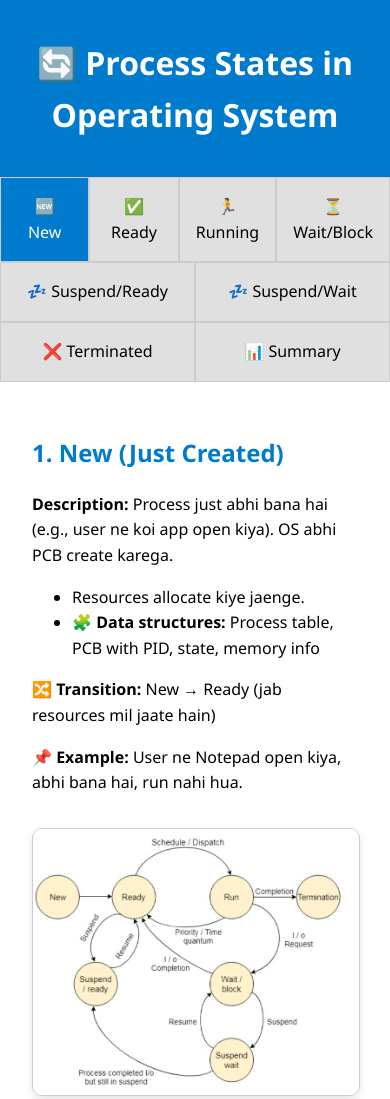
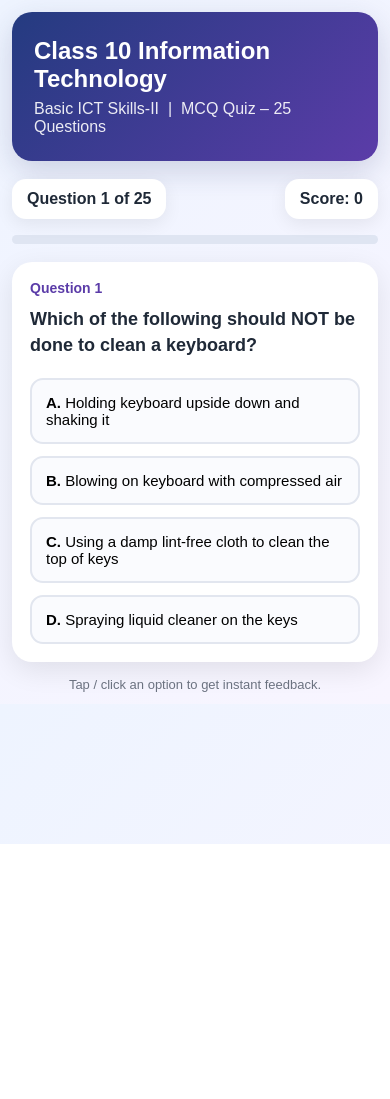
Before and after one commit to Amans2423/my-tech-page, a plain HTML site: page index.html in a window 390 px wide. Shown: the top 1099 px of the page. After the commit the page ends 844 px from the top, so only its background shows below. Drawn offline with Linux system fonts and the light colour scheme.

Commit message:
index.html

```diff
--- a/index.html
+++ b/index.html
@@ -1,202 +1,331 @@
 <!DOCTYPE html>
 <html lang="en">
 <head>
-  <meta charset="UTF-8" />
-  <meta name="viewport" content="width=device-width, initial-scale=1.0"/>
-  <title>Process States in Operating System</title>
+<meta charset="UTF-8">
+<meta name="viewport" content="width=device-width, initial-scale=1.0">
+<title>Class 10 IT – MCQ Quiz</title>
 <style>
-    body {
-      font-family: 'Segoe UI', sans-serif;
-      line-height: 1.6;
-      margin: 0;
-      padding: 0;
-      background: #f2f2f2;
+  *{box-sizing:border-box}
+  body{
+    margin:0;
+    font-family:Arial,Helvetica,sans-serif;
+    background:linear-gradient(135deg,#eef4ff,#f8f5ff);
+    color:#1f2937;
   }
-    header {
-      background: #007acc;
-      color: white;
-      padding: 1rem;
-      text-align: center;
+  .wrap{max-width:900px;margin:auto;padding:20px}
+  .header{
+    background:linear-gradient(135deg,#243b80,#5b3ca8);
+    color:white;border-radius:20px;padding:25px 22px;
+    box-shadow:0 10px 30px rgba(40,50,100,.18);
+    margin-bottom:18px;
   }
-    .tab-container {
-      display: flex;
-      flex-wrap: wrap;
-      justify-content: center;
-      background: #fff;
+  .header h1{margin:0 0 7px;font-size:30px}
+  .header p{margin:0;opacity:.9}
+  .topbar{
+    display:flex;gap:12px;align-items:center;justify-content:space-between;
+    margin-bottom:16px;flex-wrap:wrap;
   }
-    .tab-button {
-      flex: 1;
-      padding: 1rem;
-      cursor: pointer;
-      background: #e0e0e0;
-      border: 1px solid #ccc;
-      text-align: center;
-      transition: background 0.3s, color 0.3s;
+  .progress-box,.score-box{
+    background:white;border-radius:14px;padding:11px 15px;
+    box-shadow:0 5px 18px rgba(0,0,0,.07);font-weight:bold;
   }
-    .tab-button:hover,
-    .tab-button.active {
-      background: #007acc;
-      color: white;
+  .progress{height:9px;background:#dfe5f2;border-radius:10px;overflow:hidden;margin:0 0 18px}
+  .progress span{display:block;height:100%;width:0;background:#5b3ca8;transition:.3s}
+  .card{
+    background:white;border-radius:20px;padding:25px;
+    box-shadow:0 8px 28px rgba(0,0,0,.09);
   }
-    .tab-content {
-      display: none;
-      padding: 2rem;
-      background: white;
-      animation: fadeIn 0.4s ease-in-out;
+  .qno{font-size:14px;font-weight:bold;color:#5b3ca8;margin-bottom:10px}
+  .question{font-size:21px;line-height:1.45;font-weight:700;margin-bottom:20px}
+  .options{display:grid;gap:12px}
+  button.option{
+    width:100%;text-align:left;border:2px solid #e2e6ef;background:#fafbfe;
+    border-radius:13px;padding:15px 16px;font-size:16px;cursor:pointer;
+    transition:.18s;touch-action:manipulation;
   }
-    .tab-content.active {
-      display: block;
+  button.option:hover:not(:disabled){border-color:#7254c7;background:#f4f0ff;transform:translateY(-1px)}
+  button.option:disabled{cursor:default}
+  button.correct{background:#dcfce7!important;border-color:#16a34a!important;color:#166534}
+  button.wrong{background:#fee2e2!important;border-color:#dc2626!important;color:#991b1b}
+  .feedback{
+    min-height:48px;margin-top:18px;border-radius:12px;padding:13px 15px;
+    font-weight:bold;display:none;
   }
-    h2 {
-      color: #007acc;
+  .feedback.show{display:block}
+  .feedback.good{background:#ecfdf5;color:#166534}
+  .feedback.bad{background:#fff1f2;color:#9f1239}
+  .next{
+    margin-top:18px;width:100%;padding:14px;border:0;border-radius:13px;
+    background:#243b80;color:white;font-size:17px;font-weight:bold;cursor:pointer;
+    display:none;touch-action:manipulation;
   }
-    pre {
-      background: #f4f4f4;
-      padding: 1rem;
-      overflow-x: auto;
+  .next:hover{background:#1b2f68}
+  .result{text-align:center;display:none}
+  .result h2{font-size:30px;margin:5px 0 10px}
+  .result .big{font-size:52px;font-weight:800;color:#5b3ca8;margin:12px 0}
+  .restart{
+    padding:14px 25px;border:0;border-radius:12px;background:#5b3ca8;
+    color:white;font-weight:bold;font-size:16px;cursor:pointer;
   }
-    img.diagram {
-      max-width: 100%;
-      height: auto;
-      margin-top: 1rem;
-      margin-bottom: 1rem;
-      border: 1px solid #ccc;
-      border-radius: 10px;
-      box-shadow: 0 4px 8px rgba(0,0,0,0.1);
-    }
-
-    @keyframes fadeIn {
-      from {opacity: 0;}
-      to {opacity: 1;}
+  .note{font-size:13px;color:#6b7280;margin-top:15px;text-align:center}
+  @media(max-width:600px){
+    .wrap{padding:12px}
+    .header h1{font-size:24px}
+    .card{padding:18px}
+    .question{font-size:18px}
+    button.option{font-size:15px;padding:14px}
   }
 </style>
 </head>
 <body>
-  <header>
-    <h1>🔄 Process States in Operating System</h1>
-  </header>
-
-  <div class="tab-container">
-    <div class="tab-button active" onclick="showTab('new')">🆕 New</div>
-    <div class="tab-button" onclick="showTab('ready')">✅ Ready</div>
-    <div class="tab-button" onclick="showTab('running')">🏃 Running</div>
-    <div class="tab-button" onclick="showTab('wait')">⏳ Wait/Block</div>
-    <div class="tab-button" onclick="showTab('suspend_ready')">💤 Suspend/Ready</div>
-    <div class="tab-button" onclick="showTab('suspend_wait')">💤 Suspend/Wait</div>
-    <div class="tab-button" onclick="showTab('terminated')">❌ Terminated</div>
-    <div class="tab-button" onclick="showTab('summary')">📊 Summary</div>
+<div class="wrap">
+  <div class="header">
+    <h1>Class 10 Information Technology</h1>
+    <p>Basic ICT Skills-II &nbsp;|&nbsp; MCQ Quiz – 25 Questions</p>
   </div>
 
-  <div id="new" class="tab-content active">
-    <h2>1. New (Just Created)</h2>
-    <p><strong>Description:</strong> Process just abhi bana hai (e.g., user ne koi app open kiya). OS abhi PCB create karega.</p>
-    <ul>
-      <li>Resources allocate kiye jaenge.</li>
-      <li>🧩 <strong>Data structures:</strong> Process table, PCB with PID, state, memory info</li>
-    </ul>
-    <p><strong>🔀 Transition:</strong> New → Ready (jab resources mil jaate hain)</p>
-    <p><strong>📌 Example:</strong> User ne Notepad open kiya, abhi bana hai, run nahi hua.</p>
-    <img src="psd.JPG" alt="Process State Diagram" class="diagram" />
+  <div class="topbar">
+    <div class="progress-box" id="counter">Question 1 of 25</div>
+    <div class="score-box" id="score">Score: 0</div>
+  </div>
+  <div class="progress"><span id="bar"></span></div>
+
+  <div class="card" id="quizCard">
+    <div class="qno" id="qno"></div>
+    <div class="question" id="question"></div>
+    <div class="options" id="options"></div>
+    <div class="feedback" id="feedback"></div>
+    <button class="next" id="nextBtn" onclick="nextQuestion()">Next Question →</button>
   </div>
 
-  <div id="ready" class="tab-content">
-    <h2>2. Ready (Waiting for CPU)</h2>
-    <p>Process run hone ke liye ready hai, par CPU busy hai.</p>
-    <ul>
-      <li>🧩 <strong>Data Structure:</strong> Ready Queue (FIFO, Priority Queue)</li>
-      <li>🔀 Ready → Run (CPU milta hai)</li>
-      <li>🔀 Ready → Suspend Ready (Memory pressure)</li>
-    </ul>
-    <p><strong>📌 Example:</strong> Notepad CPU ke liye wait kar raha hai.</p>
+  <div class="card result" id="result">
+    <h2>Quiz Completed! 🎉</h2>
+    <div class="big" id="finalScore"></div>
+    <p id="message"></p>
+    <button class="restart" onclick="restartQuiz()">Try Again</button>
   </div>
 
-  <div id="running" class="tab-content">
-    <h2>3. Running (Currently Executing)</h2>
-    <p>Process ko CPU mil gaya hai, ab execution ho raha hai.</p>
-    <ul>
-      <li>Dispatcher assigns CPU</li>
-      <li>Context Switching when needed</li>
-    </ul>
-    <p><strong>🔀 Transitions:</strong> Run → Terminate / Wait / Ready</p>
-    <p><strong>📌 Example:</strong> Aap Notepad me type kar rahe ho.</p>
-  </div>
-
-  <div id="wait" class="tab-content">
-    <h2>4. Wait / Block</h2>
-    <p>Process I/O ke liye wait kar raha hai. Jab tak I/O complete nahi hota, wait state me rahega.</p>
-    <ul>
-      <li>🧩 I/O Wait List</li>
-      <li>🔀 Wait → Ready (I/O complete)</li>
-      <li>🔀 Wait → Suspend Wait (Low Memory)</li>
-    </ul>
-  </div>
-
-  <div id="suspend_ready" class="tab-content">
-    <h2>5. Suspend / Ready</h2>
-    <p>Process ready hai par RAM me jagah nahi thi, to disk me bhej diya gaya.</p>
-    <ul>
-      <li>🧩 Virtual Memory, Swapping</li>
-      <li>🔀 Suspend Ready → Ready (RAM me jagah milne par)</li>
-      <li><strong>📌 Example:</strong> Student presentation ke liye ready par class full hai.</li>
-    </ul>
-  </div>
-
-  <div id="suspend_wait" class="tab-content">
-    <h2>6. Suspend / Wait</h2>
-    <p>Process I/O ke wait me tha aur RAM bhi kam thi to disk me bhej diya.</p>
-    <ul>
-      <li>🔀 Suspend Wait → Wait / Suspend Ready</li>
-      <li>🧩 Swap Space Table</li>
-      <li><strong>📌 Example:</strong> Printer ke liye wait karte hue bahar bhej diya gaya.</li>
-    </ul>
-  </div>
-
-  <div id="terminated" class="tab-content">
-    <h2>7. Terminated (Finished)</h2>
-    <p>Process complete ho gaya ya terminate kar diya gaya.</p>
-    <ul>
-      <li>OS PCB delete karta hai, resources free hote hain.</li>
-    </ul>
-  </div>
-
-  <div id="summary" class="tab-content">
-    <h2>📊 Transitions & Summary</h2>
-    <img src="psd.JPG" alt="Process State Diagram" class="diagram" />
-    <pre>
-From               → To                 Reason
------------------------------------------------
-New               → Ready              PCB created
-Ready             → Run                Dispatcher selects
-Run               → Wait               I/O Request
-Run               → Ready              Time slice over
-Run               → Terminate          Finished
-Wait              → Ready              I/O complete
-Ready             → Suspend Ready      RAM full
-Wait              → Suspend Wait       RAM full
-Suspend Wait      → Wait               Swapped in
-Suspend Wait      → Suspend Ready      I/O done
-Suspend Ready     → Ready              RAM available
-    </pre>
-    <h3>🧮 Scheduling & Memory</h3>
-    <ul>
-      <li>Ready Queue: CPU-bound, FIFO/Priority</li>
-      <li>I/O Queue: Device specific</li>
-      <li>Swap Space: Suspended processes</li>
-      <li>PCB Table: Process metadata</li>
-    </ul>
-    <h3>🌐 Virtual Memory</h3>
-    <p>RAM full hone par processes ko disk pe bheja jaata hai (Swap Out). Resume hone par wapas RAM me laaya jaata hai (Swap In).</p>
+  <div class="note">Tap / click an option to get instant feedback.</div>
 </div>
 
 <script>
-    function showTab(id) {
-      const tabs = document.querySelectorAll('.tab-content');
-      const buttons = document.querySelectorAll('.tab-button');
-      tabs.forEach(tab => tab.classList.remove('active'));
-      buttons.forEach(btn => btn.classList.remove('active'));
-      document.getElementById(id).classList.add('active');
-      event.target.classList.add('active');
+const questions = [
+  {
+    q:"Which of the following should NOT be done to clean a keyboard?",
+    options:["Holding keyboard upside down and shaking it","Blowing on keyboard with compressed air","Using a damp lint-free cloth to clean the top of keys","Spraying liquid cleaner on the keys"],
+    answer:3
+  },
+  {
+    q:"Which of the following cannot be used as a cleaning tool for a computer?",
+    options:["Cotton cloth","Foam swab","Copper wire brush","Cotton swab"],
+    answer:2
+  },
+  {
+    q:"_____ are computer programs that can damage data and software or steal information stored on a computer.",
+    options:["Spam","Viruses","Junk mail","BIOS"],
+    answer:1
+  },
+  {
+    q:"Which of the following cannot be handled by an anti-virus software?",
+    options:["Junk file","Spam","Malware","Software setting glitch"],
+    answer:3
+  },
+  {
+    q:"Neha receives several mails from companies advertising a product or trying to attract her to their websites. Such mails are called:",
+    options:["Advertising mails","Bulk mails","Spam mails","Labelled mails"],
+    answer:2
+  },
+  {
+    q:"Identify the measure to protect a computer from threats and viruses.",
+    options:["Sharing password with friends","Allowing anyone to use your device","Using Antivirus","Leaving computer without logging out"],
+    answer:2
+  },
+  {
+    q:"A strong password consists of _____, numbers and special characters.",
+    options:["Letters","Name","Birth date","Mobile number"],
+    answer:0
+  },
+  {
+    q:"Software should be _____ regularly so that it works with maximum efficiency.",
+    options:["Upgraded","Updated","Installed","Uninstalled"],
+    answer:1
+  },
+  {
+    q:"Which of the following is NOT a way to protect data?",
+    options:["Password","Antivirus and firewall","Secure sites","Trojan horse"],
+    answer:3
+  },
+  {
+    q:"The initial Windows screen that the user can see once Windows 10 is loaded is called the _____.",
+    options:["Taskbar","Desktop","Recycle Bin","Start Menu"],
+    answer:1
+  },
+  {
+    q:"The _____ feature of Windows 10 allows you to easily recover deleted files and folders.",
+    options:["Taskbar","Recycle Bin","Search Box","Control Panel"],
+    answer:1
+  },
+  {
+    q:"The _____ menu is activated by pressing the Start button present at the left corner of the taskbar.",
+    options:["Start","File","Edit","View"],
+    answer:0
+  },
+  {
+    q:"A computer automatically runs a basic program called _____ as soon as it is switched on.",
+    options:["BIOS (Basic Input/Output System)","IOS (Input/Output System)","BOSS (Basic on System Startup)","POS (Power On System)"],
+    answer:0
+  },
+  {
+    q:"GUI stands for:",
+    options:["Graphical User Interaction","Graphical User Interface","Graphical Upper Interface","Geographical User Interaction"],
+    answer:1
+  },
+  {
+    q:"Which of the following functions is NOT performed using a mouse?",
+    options:["Turn on","Hover","Right click","Drag and Drop"],
+    answer:0
+  },
+  {
+    q:"The physical parts of a computer system that we can see and touch are called:",
+    options:["Software","Hardware","SPAM","DISC"],
+    answer:1
+  },
+  {
+    q:"Software that serves as an interface between the user and computer is termed as:",
+    options:["Operating system","Android","Windows","DOS"],
+    answer:0
+  },
+  {
+    q:"A file deleted from a pendrive in Windows is generally:",
+    options:["Moved to Recycle Bin","Moved to Computer","Moved to Windows Explorer","Permanently deleted"],
+    answer:3
+  },
+  {
+    q:"Which option allows the user to change various settings in a computer?",
+    options:["Shut down","All Programs","Control Panel","Search box"],
+    answer:2
+  },
+  {
+    q:"The shortcut used for copying is:",
+    options:["Ctrl + C","Ctrl + V","Ctrl + S","Ctrl + P"],
+    answer:0
+  },
+  {
+    q:"Select the option to delete a file permanently.",
+    options:["Ctrl + A","Ctrl + C","Ctrl + V","Shift + Delete"],
+    answer:3
+  },
+  {
+    q:"The _____ is a temporary storage area for information that you have copied or moved from one place and plan to use somewhere else.",
+    options:["Recycle Bin","Hard drive","Clipboard","Taskbar"],
+    answer:2
+  },
+  {
+    q:"What keys do you use to cut the data you selected?",
+    options:["Ctrl + X","Ctrl + C","Ctrl + Z","Ctrl + Y"],
+    answer:0
+  },
+  {
+    q:"Which shortcut key is used to paste a file?",
+    options:["Ctrl + C","Ctrl + P","Ctrl + V","Ctrl + X"],
+    answer:2
+  },
+  {
+    q:"An operating system in which commands can be entered by clicking, double-clicking or right-clicking a mouse is:",
+    options:["GUI-based","CUI-based","TUI-based","AI-based"],
+    answer:0
   }
+];
+
+let current=0, score=0, answered=false;
+
+const qno=document.getElementById("qno");
+const question=document.getElementById("question");
+const optionsBox=document.getElementById("options");
+const feedback=document.getElementById("feedback");
+const nextBtn=document.getElementById("nextBtn");
+const counter=document.getElementById("counter");
+const scoreBox=document.getElementById("score");
+const bar=document.getElementById("bar");
+
+function loadQuestion(){
+  answered=false;
+  const item=questions[current];
+  qno.textContent=`Question ${current+1}`;
+  question.textContent=item.q;
+  counter.textContent=`Question ${current+1} of ${questions.length}`;
+  scoreBox.textContent=`Score: ${score}`;
+  bar.style.width=((current)/questions.length*100)+"%";
+  optionsBox.innerHTML="";
+  feedback.className="feedback";
+  feedback.innerHTML="";
+  nextBtn.style.display="none";
+
+  item.options.forEach((opt,i)=>{
+    const btn=document.createElement("button");
+    btn.className="option";
+    btn.innerHTML=`<strong>${String.fromCharCode(65+i)}.</strong> ${opt}`;
+    btn.onclick=()=>checkAnswer(i,btn);
+    optionsBox.appendChild(btn);
+  });
+}
+
+function checkAnswer(selected,clicked){
+  if(answered)return;
+  answered=true;
+  const correct=questions[current].answer;
+  const all=document.querySelectorAll(".option");
+  all.forEach(b=>b.disabled=true);
+  all[correct].classList.add("correct");
+
+  if(selected===correct){
+    score++;
+    clicked.classList.add("correct");
+    feedback.className="feedback show good";
+    feedback.innerHTML="✓ Correct! Well done.";
+  }else{
+    clicked.classList.add("wrong");
+    feedback.className="feedback show bad";
+    feedback.innerHTML=`✗ Incorrect. The correct answer is <b>${String.fromCharCode(65+correct)}. ${questions[current].options[correct]}</b>`;
+  }
+  scoreBox.textContent=`Score: ${score}`;
+  bar.style.width=((current+1)/questions.length*100)+"%";
+  nextBtn.style.display="block";
+  nextBtn.textContent=current===questions.length-1 ? "View Result →" : "Next Question →";
+}
+
+function nextQuestion(){
+  if(!answered)return;
+  current++;
+  if(current<questions.length){
+    loadQuestion();
+    window.scrollTo({top:0,behavior:"smooth"});
+  }else{
+    document.getElementById("quizCard").style.display="none";
+    document.querySelector(".topbar").style.display="none";
+    document.querySelector(".progress").style.display="none";
+    document.getElementById("result").style.display="block";
+    document.getElementById("finalScore").textContent=`${score} / ${questions.length}`;
+    const pct=score/questions.length*100;
+    document.getElementById("message").textContent=
+      pct>=80 ? "Excellent! 🌟 You have a strong understanding of the topics." :
+      pct>=60 ? "Good job! 👍 Revise the topics once and try again." :
+      "Keep practising! 📚 Review the chapter and attempt the quiz again.";
+    window.scrollTo({top:0,behavior:"smooth"});
+  }
+}
+
+function restartQuiz(){
+  current=0;score=0;
+  document.getElementById("quizCard").style.display="block";
+  document.querySelector(".topbar").style.display="flex";
+  document.querySelector(".progress").style.display="block";
+  document.getElementById("result").style.display="none";
+  loadQuestion();
+  window.scrollTo({top:0,behavior:"smooth"});
+}
+
+loadQuestion();
 </script>
 </body>
 </html>
```
Lines whose indentation alone changed are shown as unchanged.
